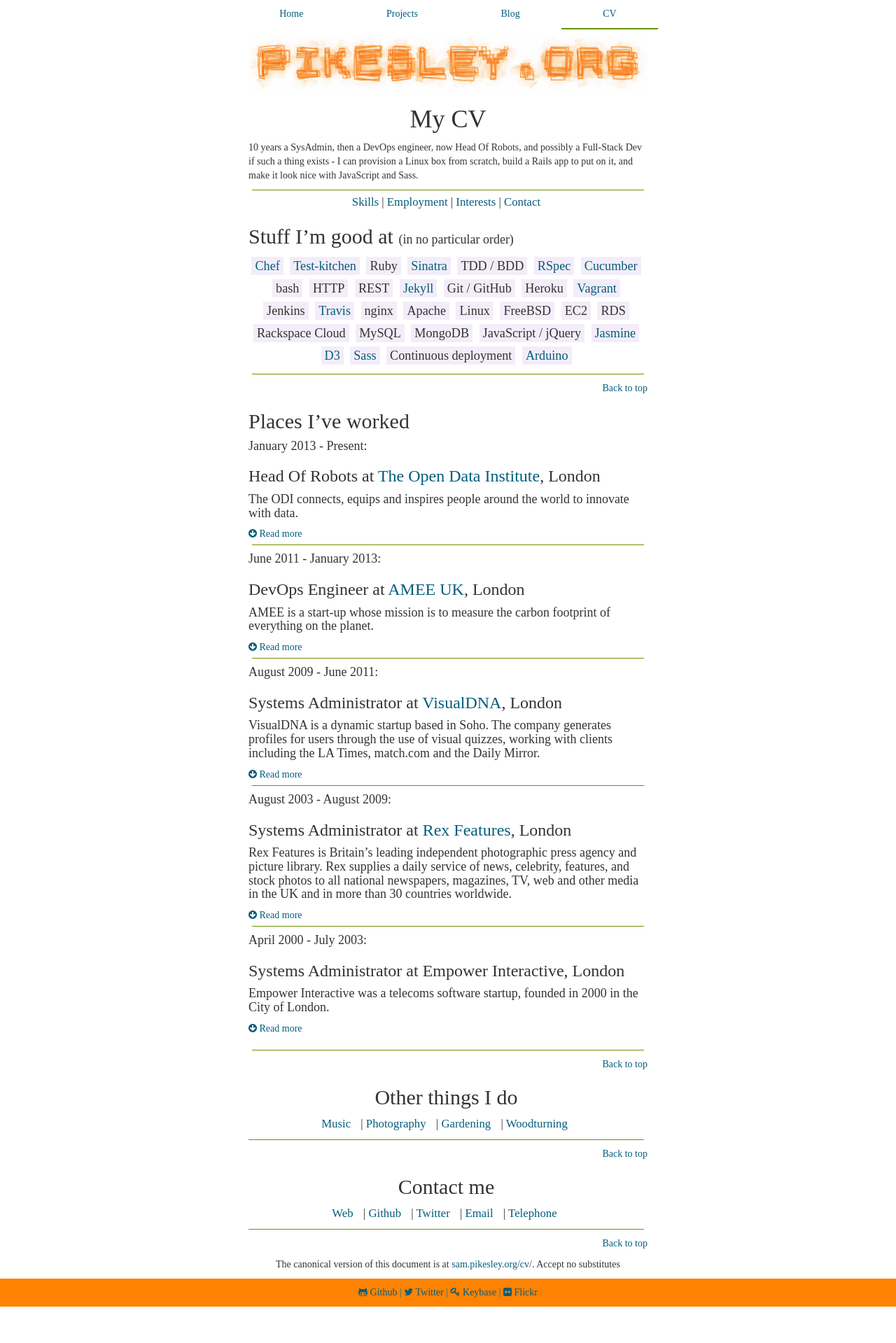
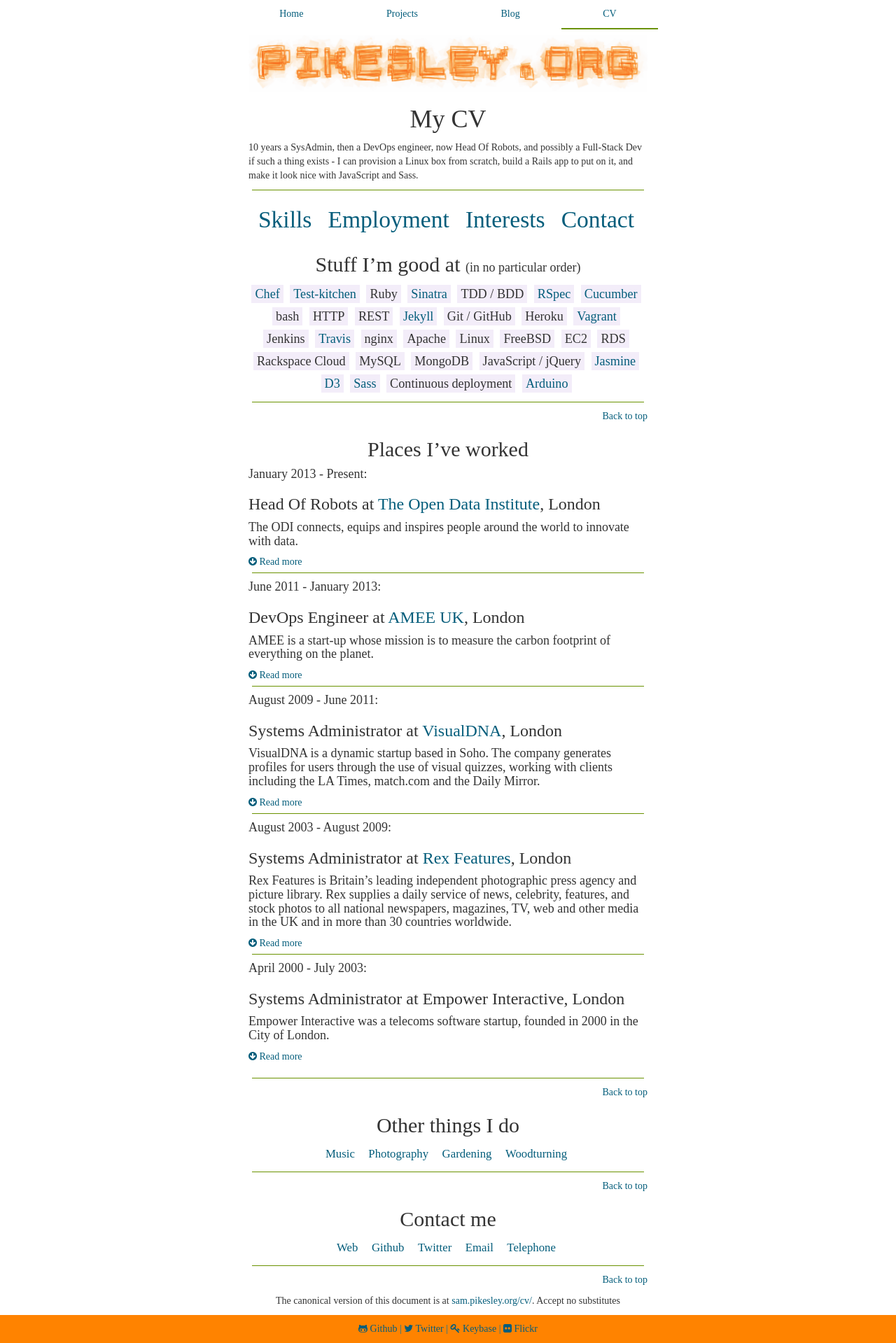
Before and after one commit to pikesley/pikesley.github.io, a Jekyll site: the page built from cv.html, in a window 1280 px wide. Shown: the whole page at 70% size. Built offline with Jekyll 4.4.1, drawn with Linux system fonts in a browser that asks for light colours; nearby versions of some CDN libraries; some web fonts are replaced; before the commit the page ends 1867 px from its top, so only the background shows below that.

Commit message:
css is confusing

```diff
--- a/_sass/cv.scss
+++ b/_sass/cv.scss
@@ -1,20 +1,32 @@
 #cv {
-  #sections, #interests, #contact {
+  h2 {
+    text-align: center;
+  }
+
+  #sections, #interests > ul, #contact > ul {
     @extend .list-inline, .text-center;
 
-    font-size: 1.2em;
-
     li {
-      padding: 0px;
-      margin: 0px;
+      font-size: 1.2em;
+      margin: 3px;
     }
 
     li:before {
-      content: " | ";
+      content: ' ';
     }
 
     li:first-child:before {
       content: none;
+    }
+  }
+
+  #sections {
+    font-size: 2em;
+    padding-top: $padding-large-vertical;
+
+    a:hover {
+      text-decoration: none;
+      border-bottom: 2px $hover-colour solid;
     }
   }
 
@@ -73,6 +85,7 @@
     dl {
       dd:after {
         @extend .custom-hr;
+        color: transparentize($hr-border, 0.5);
       }
 
       dd:last-child:after {
```
